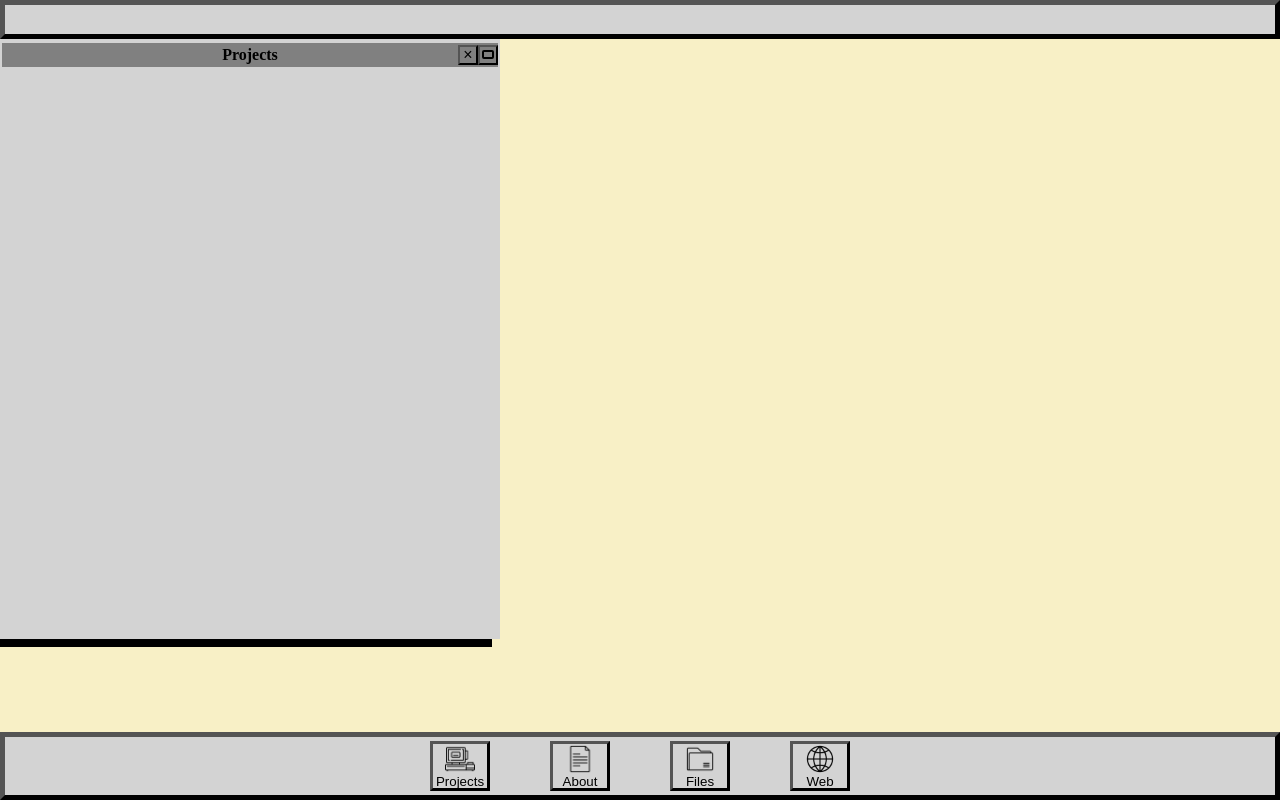
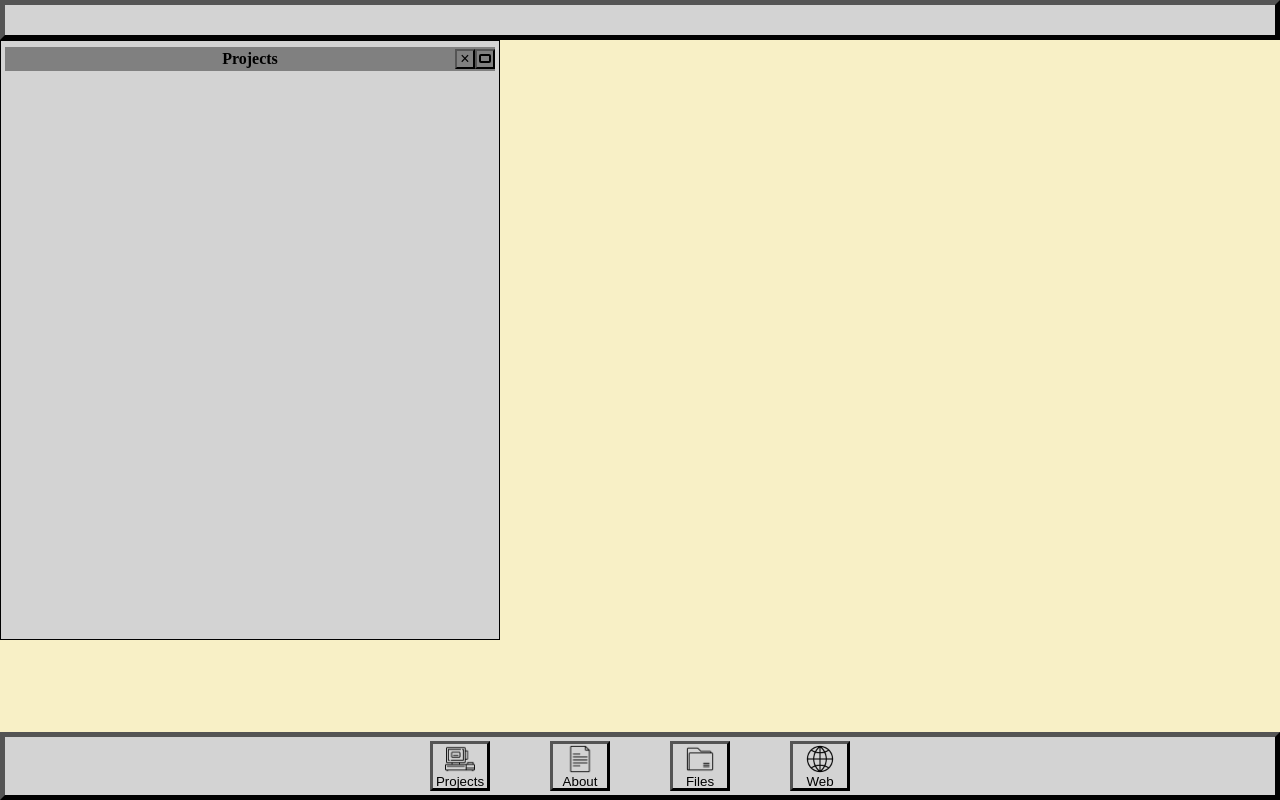
Before and after one commit to micahjp/personal_site, a plain HTML site: page index.html in a window 1280 px wide. Both pictures are taken after a click on the button "Projects". Drawn offline with Linux system fonts and the light colour scheme.

Commit message:
added todo list, updated ui

```diff
--- a/css/stylesByClass.css
+++ b/css/stylesByClass.css
@@ -1,10 +1,12 @@
 .window {
     background-color: #D3D3D3;
-    border: 2px solid #D3D3D3;
+    padding: 4px;
+    border: 1px solid black;
+    top: 40px;
+    left: 0;
     position: absolute;
     display: none;
     box-sizing: border-box;
-    box-shadow: -8px 8px black;
     width: 500px;
     height: 600px;
     z-index: 1;
@@ -87,7 +89,6 @@
     text-align: center;
     background-color: white;
     flex-direction: column;
-    justify-content: space-around;
     align-items: center;
 }
 
--- a/css/stylesById.css
+++ b/css/stylesById.css
@@ -16,17 +16,19 @@ body {
     background-color: #D3D3D3;
     box-sizing: border-box;
     border: 5px outset black;
+    flex: none;
     height: 40px;
     width: 100%;
 }
 
 #desktop {
     background-color: #F8F0C6;
+    border: 4px solid #F8F0C6;
     box-sizing: border-box;
     overflow: hidden;
     max-height: 100%;
     max-width: 100%;
-    height: 90vh;
+    height: 90%;
     width: 100%;
 }
 
```
Also changed, not shown: todo.txt (added).
